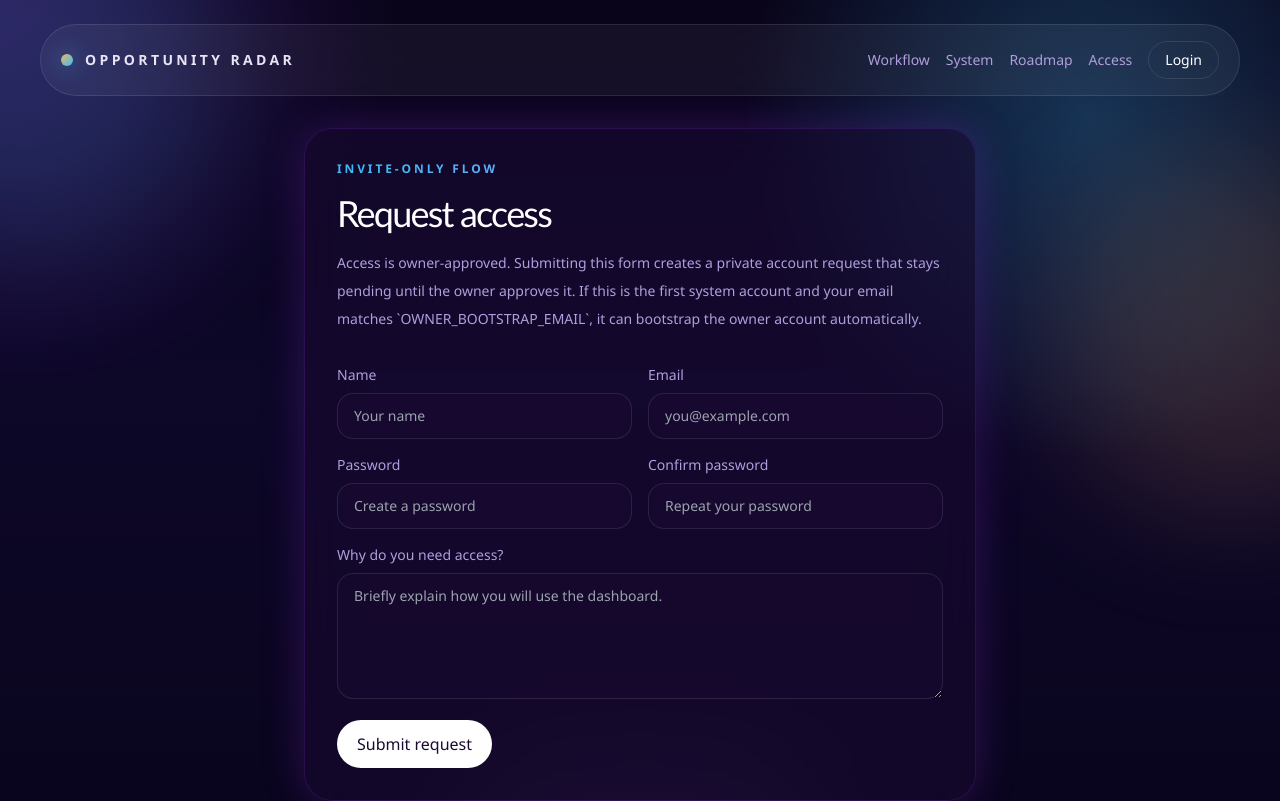
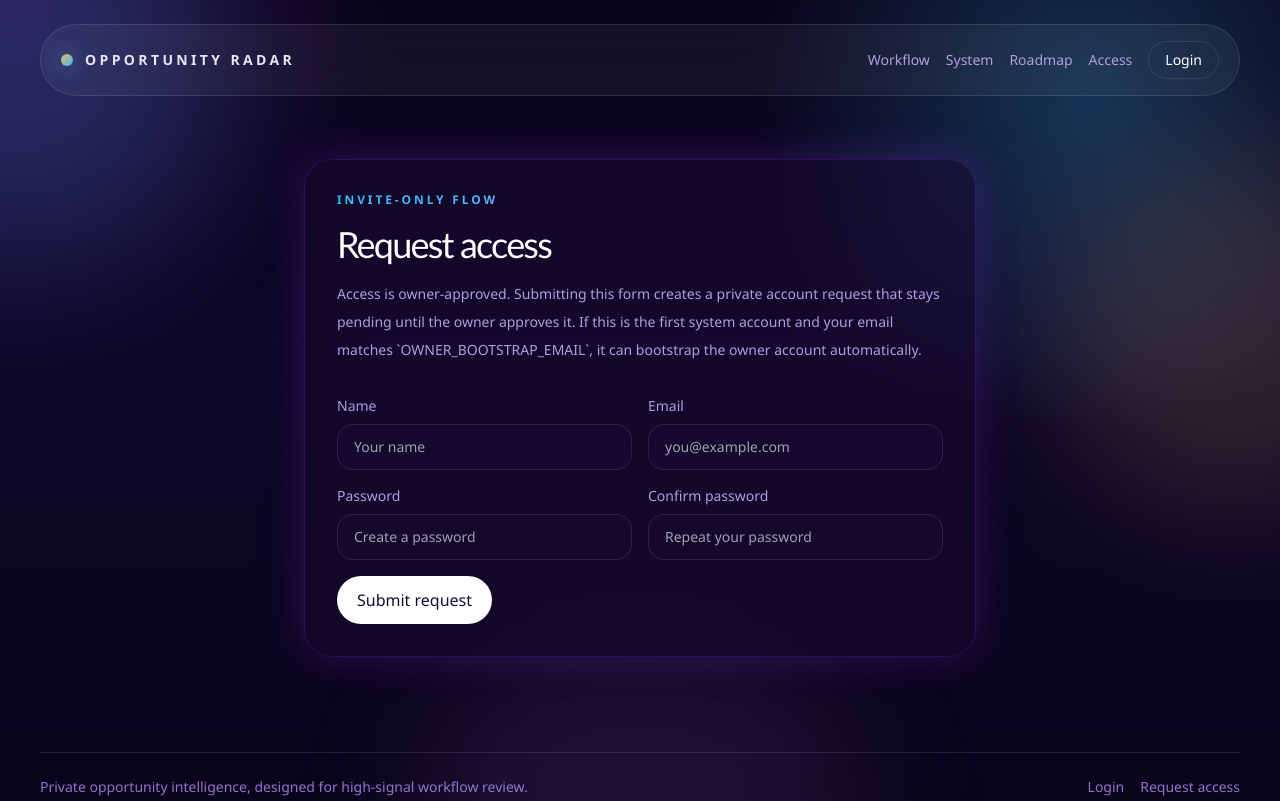
Before and after one commit to sadok-dridi/radarX, a Next.js app: page /request-access in a window 1280 px wide. Shown: the top 801 px of the page. Built offline with nearby package versions, Linux system fonts and the light colour scheme; no server answers.

Commit message:
docs: add project README & refactor auth forms to use react-hook-form

```diff
--- a/package.json
+++ b/package.json
@@ -14,6 +14,7 @@
     "db:studio": "prisma studio"
   },
   "dependencies": {
+    "@hookform/resolvers": "^5.2.2",
     "@prisma/client": "^6.0.0",
     "bcryptjs": "^2.4.3",
     "clsx": "^2.1.1",
@@ -23,6 +24,7 @@
     "pg": "^8.13.1",
     "react": "^19.0.0",
     "react-dom": "^19.0.0",
+    "react-hook-form": "^7.71.2",
     "zod": "^3.24.1"
   },
   "devDependencies": {
--- a/src/app/(public)/request-access/actions.ts
+++ b/src/app/(public)/request-access/actions.ts
@@ -1,40 +1,19 @@
 "use server";
-
-import { z } from "zod";
 
 import { hashPassword } from "@/lib/auth/password";
 import { createUserSession } from "@/lib/auth/session";
 import { getDb } from "@/lib/db";
+import { requestAccessSchema, type RequestAccessInput } from "@/lib/validations/auth";
 
-type RequestAccessActionState = {
+export type RequestAccessActionState = {
   status: "idle" | "success" | "error";
   message?: string;
 };
 
-const requestAccessSchema = z
-  .object({
-    displayName: z.string().trim().min(2).max(80),
-    email: z.string().email().transform((value) => value.trim().toLowerCase()),
-    password: z.string().min(8).max(128),
-    confirmPassword: z.string().min(8).max(128),
-    message: z.string().trim().min(8).max(1000),
-  })
-  .refine((data) => data.password === data.confirmPassword, {
-    message: "Passwords do not match.",
-    path: ["confirmPassword"],
-  });
-
 export async function requestAccessAction(
-  _: RequestAccessActionState,
-  formData: FormData,
+  data: RequestAccessInput,
 ): Promise<RequestAccessActionState> {
-  const parsed = requestAccessSchema.safeParse({
-    displayName: formData.get("displayName"),
-    email: formData.get("email"),
-    password: formData.get("password"),
-    confirmPassword: formData.get("confirmPassword"),
-    message: formData.get("message"),
-  });
+  const parsed = requestAccessSchema.safeParse(data);
 
   if (!parsed.success) {
     return {
@@ -52,7 +31,7 @@ export async function requestAccessAction(
     };
   }
 
-  const { displayName, email, password, message } = parsed.data;
+  const { displayName, email, password } = parsed.data;
   const passwordHash = await hashPassword(password);
   const bootstrapOwnerEmail = process.env.OWNER_BOOTSTRAP_EMAIL?.trim().toLowerCase();
 
@@ -108,7 +87,6 @@ export async function requestAccessAction(
           where: { id: pendingRequest.id },
           data: {
             displayName,
-            message,
             status: "approved",
             reviewedAt: new Date(),
             linkedUserId: user.id,
@@ -120,7 +98,6 @@ export async function requestAccessAction(
           data: {
             email,
             displayName,
-            message,
             status: "approved",
             reviewedAt: new Date(),
             linkedUserId: user.id,
@@ -140,7 +117,6 @@ export async function requestAccessAction(
         where: { id: pendingRequest.id },
         data: {
           displayName,
-          message,
           linkedUserId: user.id,
           reviewedAt: null,
           reviewerUserId: null,
@@ -152,7 +128,6 @@ export async function requestAccessAction(
         data: {
           email,
           displayName,
-          message,
           status: "pending",
           linkedUserId: user.id,
         },
--- a/src/components/auth/login-form.tsx
+++ b/src/components/auth/login-form.tsx
@@ -1,63 +1,96 @@
 "use client";
 
-import { useActionState } from "react";
-import { useFormStatus } from "react-dom";
+import { useState } from "react";
+import { useForm } from "react-hook-form";
+import { zodResolver } from "@hookform/resolvers/zod";
+import { clsx } from "clsx";
 
-import { loginAction } from "@/app/(public)/login/actions";
+import { loginAction, type LoginActionState } from "@/app/(public)/login/actions";
+import { loginSchema, type LoginInput } from "@/lib/validations/auth";
 
-const initialState = {
-  status: "idle" as const,
+export function LoginForm() {
+  const [serverState, setServerState] = useState<LoginActionState>({ status: "idle" });
+
+  const {
+    register,
+    handleSubmit,
+    formState: { errors, isSubmitting },
+  } = useForm<LoginInput>({
+    resolver: zodResolver(loginSchema),
+    defaultValues: {
+      email: "",
+      password: "",
+    },
+  });
+
+  const onSubmit = async (data: LoginInput) => {
+    setServerState({ status: "idle" });
+    try {
+      const result = await loginAction(data);
+      if (result) {
+        setServerState(result);
+      }
+    } catch {
+      setServerState({
+        status: "error",
+        message: "An unexpected error occurred. Please try again.",
+      });
+    }
   };
 
-function SubmitButton() {
-  const { pending } = useFormStatus();
-
   return (
-    <button
-      type="submit"
-      disabled={pending}
-      className="w-full rounded-full bg-white px-5 py-3 font-medium text-slate-950 transition disabled:cursor-not-allowed disabled:opacity-70"
-    >
-      {pending ? "Signing in..." : "Sign in"}
-    </button>
-  );
-}
-
-export function LoginForm() {
-  const [state, formAction] = useActionState(loginAction, initialState);
-
-  return (
-    <form action={formAction} className="mt-8 space-y-4">
+    <form onSubmit={handleSubmit(onSubmit)} noValidate className="mt-8 space-y-4">
+      <div>
         <label className="block text-sm text-slate-300">
           Email
           <input
-          name="email"
+            {...register("email")}
             type="email"
-          required
             autoComplete="email"
             placeholder="owner@example.com"
-          className="mt-2 w-full rounded-2xl border border-white/10 bg-slate-950/50 px-4 py-3 text-white outline-none transition focus:border-white/30"
+            className={clsx(
+              "mt-2 w-full rounded-2xl border bg-slate-950/50 px-4 py-3 text-white outline-none transition focus:border-white/30",
+              errors.email ? "border-red-500/50 bg-red-500/10" : "border-white/10"
+            )}
           />
         </label>
+        {errors.email && (
+          <span className="mt-1 block text-xs text-red-400">{errors.email.message}</span>
+        )}
+      </div>
+
+      <div>
         <label className="block text-sm text-slate-300">
           Password
           <input
-          name="password"
+            {...register("password")}
             type="password"
-          required
             autoComplete="current-password"
             placeholder="••••••••"
-          className="mt-2 w-full rounded-2xl border border-white/10 bg-slate-950/50 px-4 py-3 text-white outline-none transition focus:border-white/30"
+            className={clsx(
+              "mt-2 w-full rounded-2xl border bg-slate-950/50 px-4 py-3 text-white outline-none transition focus:border-white/30",
+              errors.password ? "border-red-500/50 bg-red-500/10" : "border-white/10"
+            )}
           />
         </label>
+        {errors.password && (
+          <span className="mt-1 block text-xs text-red-400">{errors.password.message}</span>
+        )}
+      </div>
 
-      {state.status === "error" && state.message ? (
+      {serverState.status === "error" && serverState.message ? (
         <div className="rounded-2xl border border-amber-400/20 bg-amber-400/10 px-4 py-3 text-sm text-amber-100">
-          {state.message}
+          {serverState.message}
         </div>
       ) : null}
 
-      <SubmitButton />
+      <button
+        type="submit"
+        disabled={isSubmitting}
+        className="w-full rounded-full bg-white px-5 py-3 font-medium text-slate-950 transition disabled:cursor-not-allowed disabled:opacity-70"
+      >
+        {isSubmitting ? "Signing in..." : "Sign in"}
+      </button>
     </form>
   );
 }
--- a/src/components/auth/request-access-form.tsx
+++ b/src/components/auth/request-access-form.tsx
@@ -1,99 +1,133 @@
 "use client";
 
 import Link from "next/link";
-import { useActionState } from "react";
-import { useFormStatus } from "react-dom";
+import { useState } from "react";
+import { useForm } from "react-hook-form";
+import { zodResolver } from "@hookform/resolvers/zod";
+import { clsx } from "clsx";
 
-import { requestAccessAction } from "@/app/(public)/request-access/actions";
+import { requestAccessAction, type RequestAccessActionState } from "@/app/(public)/request-access/actions";
+import { requestAccessSchema, type RequestAccessInput } from "@/lib/validations/auth";
 
-const initialState = {
-  status: "idle" as const,
+export function RequestAccessForm() {
+  const [serverState, setServerState] = useState<RequestAccessActionState>({ status: "idle" });
+
+  const {
+    register,
+    handleSubmit,
+    formState: { errors, isSubmitting },
+  } = useForm<RequestAccessInput>({
+    resolver: zodResolver(requestAccessSchema),
+    defaultValues: {
+      displayName: "",
+      email: "",
+      password: "",
+      confirmPassword: "",
+    },
+  });
+
+  const onSubmit = async (data: RequestAccessInput) => {
+    setServerState({ status: "idle" });
+    try {
+      const result = await requestAccessAction(data);
+      setServerState(result);
+    } catch {
+      setServerState({
+        status: "error",
+        message: "An unexpected error occurred. Please try again.",
+      });
+    }
   };
 
-function SubmitButton() {
-  const { pending } = useFormStatus();
-
   return (
-    <button
-      type="submit"
-      disabled={pending}
-      className="rounded-full bg-white px-5 py-3 font-medium text-slate-950 transition disabled:cursor-not-allowed disabled:opacity-70"
-    >
-      {pending ? "Submitting..." : "Submit request"}
-    </button>
-  );
-}
-
-export function RequestAccessForm() {
-  const [state, formAction] = useActionState(requestAccessAction, initialState);
-
-  return (
-    <form action={formAction} className="mt-8 grid gap-4 md:grid-cols-2">
-      <label className="block text-sm text-slate-300 md:col-span-1">
+    <form onSubmit={handleSubmit(onSubmit)} noValidate className="mt-8 grid gap-4 md:grid-cols-2">
+      <div className="md:col-span-1">
+        <label className="block text-sm text-slate-300">
           Name
           <input
-          name="displayName"
+            {...register("displayName")}
             type="text"
-          required
             autoComplete="name"
             placeholder="Your name"
-          className="mt-2 w-full rounded-2xl border border-white/10 bg-slate-950/50 px-4 py-3 text-white outline-none transition focus:border-white/30"
+            className={clsx(
+              "mt-2 w-full rounded-2xl border bg-slate-950/50 px-4 py-3 text-white outline-none transition focus:border-white/30",
+              errors.displayName ? "border-red-500/50 bg-red-500/10" : "border-white/10"
+            )}
           />
         </label>
-      <label className="block text-sm text-slate-300 md:col-span-1">
+        {errors.displayName && (
+          <span className="mt-1 block text-xs text-red-400">{errors.displayName.message}</span>
+        )}
+      </div>
+
+      <div className="md:col-span-1">
+        <label className="block text-sm text-slate-300">
           Email
           <input
-          name="email"
+            {...register("email")}
             type="email"
-          required
             autoComplete="email"
             placeholder="you@example.com"
-          className="mt-2 w-full rounded-2xl border border-white/10 bg-slate-950/50 px-4 py-3 text-white outline-none transition focus:border-white/30"
+            className={clsx(
+              "mt-2 w-full rounded-2xl border bg-slate-950/50 px-4 py-3 text-white outline-none transition focus:border-white/30",
+              errors.email ? "border-red-500/50 bg-red-500/10" : "border-white/10"
+            )}
           />
         </label>
-      <label className="block text-sm text-slate-300 md:col-span-1">
+        {errors.email && (
+          <span className="mt-1 block text-xs text-red-400">{errors.email.message}</span>
+        )}
+      </div>
+
+      <div className="md:col-span-1">
+        <label className="block text-sm text-slate-300">
           Password
           <input
-          name="password"
+            {...register("password")}
             type="password"
-          required
             autoComplete="new-password"
             placeholder="Create a password"
-          className="mt-2 w-full rounded-2xl border border-white/10 bg-slate-950/50 px-4 py-3 text-white outline-none transition focus:border-white/30"
+            className={clsx(
+              "mt-2 w-full rounded-2xl border bg-slate-950/50 px-4 py-3 text-white outline-none transition focus:border-white/30",
+              errors.password ? "border-red-500/50 bg-red-500/10" : "border-white/10"
+            )}
           />
         </label>
-      <label className="block text-sm text-slate-300 md:col-span-1">
+        {errors.password && (
+          <span className="mt-1 block text-xs text-red-400">{errors.password.message}</span>
+        )}
+      </div>
+
+      <div className="md:col-span-1">
+        <label className="block text-sm text-slate-300">
           Confirm password
           <input
-          name="confirmPassword"
+            {...register("confirmPassword")}
             type="password"
-          required
             autoComplete="new-password"
             placeholder="Repeat your password"
-          className="mt-2 w-full rounded-2xl border border-white/10 bg-slate-950/50 px-4 py-3 text-white outline-none transition focus:border-white/30"
+            className={clsx(
+              "mt-2 w-full rounded-2xl border bg-slate-950/50 px-4 py-3 text-white outline-none transition focus:border-white/30",
+              errors.confirmPassword ? "border-red-500/50 bg-red-500/10" : "border-white/10"
+            )}
           />
         </label>
-      <label className="block text-sm text-slate-300 md:col-span-2">
-        Why do you need access?
-        <textarea
-          name="message"
-          rows={5}
-          required
-          placeholder="Briefly explain how you will use the dashboard."
-          className="mt-2 w-full rounded-2xl border border-white/10 bg-slate-950/50 px-4 py-3 text-white outline-none transition focus:border-white/30"
-        />
-      </label>
+        {errors.confirmPassword && (
+          <span className="mt-1 block text-xs text-red-400">{errors.confirmPassword.message}</span>
+        )}
+      </div>
 
-      {state.status !== "idle" && state.message ? (
+      {serverState.status !== "idle" && serverState.message ? (
         <div
-          className={`md:col-span-2 rounded-2xl px-4 py-3 text-sm ${
-            state.status === "success"
-              ? "border border-accent-mint/20 bg-accent-mint/10 text-accent-mint"
-              : "border border-amber-400/20 bg-amber-400/10 text-amber-100"
-          }`}
+          className={clsx(
+            "md:col-span-2 rounded-2xl px-4 py-3 text-sm border",
+            serverState.status === "success"
+              ? "border-accent-mint/20 bg-accent-mint/10 text-accent-mint"
+              : "border-amber-400/20 bg-amber-400/10 text-amber-100"
+          )}
         >
-          {state.message}
-          {state.status === "success" ? (
+          {serverState.message}
+          {serverState.status === "success" ? (
             <span className="mt-2 block text-slate-200">
               If your account is approved, you will be able to sign in from the <Link href="/login" className="underline">login page</Link>.
             </span>
@@ -102,7 +136,13 @@ export function RequestAccessForm() {
       ) : null}
 
       <div className="md:col-span-2">
-        <SubmitButton />
+        <button
+          type="submit"
+          disabled={isSubmitting || serverState.status === "success"}
+          className="rounded-full bg-white px-5 py-3 font-medium text-slate-950 transition disabled:cursor-not-allowed disabled:opacity-70"
+        >
+          {isSubmitting ? "Submitting..." : "Submit request"}
+        </button>
       </div>
     </form>
   );
--- /dev/null
+++ b/src/lib/validations/auth.ts
@@ -0,0 +1,40 @@
+import { z } from "zod";
+
+export const requestAccessSchema = z
+  .object({
+    displayName: z
+      .string()
+      .trim()
+      .min(2, "Name must be at least 2 characters")
+      .max(80, "Name must be at most 80 characters"),
+    email: z
+      .string()
+      .email("Please enter a valid email address")
+      .transform((value) => value.trim().toLowerCase()),
+    password: z
+      .string()
+      .min(8, "Password must be at least 8 characters")
+      .max(128, "Password must be at most 128 characters"),
+    confirmPassword: z
+      .string()
+      .min(8, "Password must be at least 8 characters")
+      .max(128, "Password must be at most 128 characters"),
+  })
+  .refine((data) => data.password === data.confirmPassword, {
+    message: "Passwords do not match.",
+    path: ["confirmPassword"],
+  });
+
+export type RequestAccessInput = z.infer<typeof requestAccessSchema>;
+
+export const loginSchema = z.object({
+  email: z
+    .string()
+    .email("Please enter a valid email address")
+    .transform((value) => value.trim().toLowerCase()),
+  password: z
+    .string()
+    .min(8, "Password must be at least 8 characters"),
+});
+
+export type LoginInput = z.infer<typeof loginSchema>;
```
Also changed, not shown: src/app/(public)/login/actions.ts (+5 -13 lines), 2 other files (tests, documents, lock files or other folders). Lines whose indentation alone changed are shown as unchanged.
